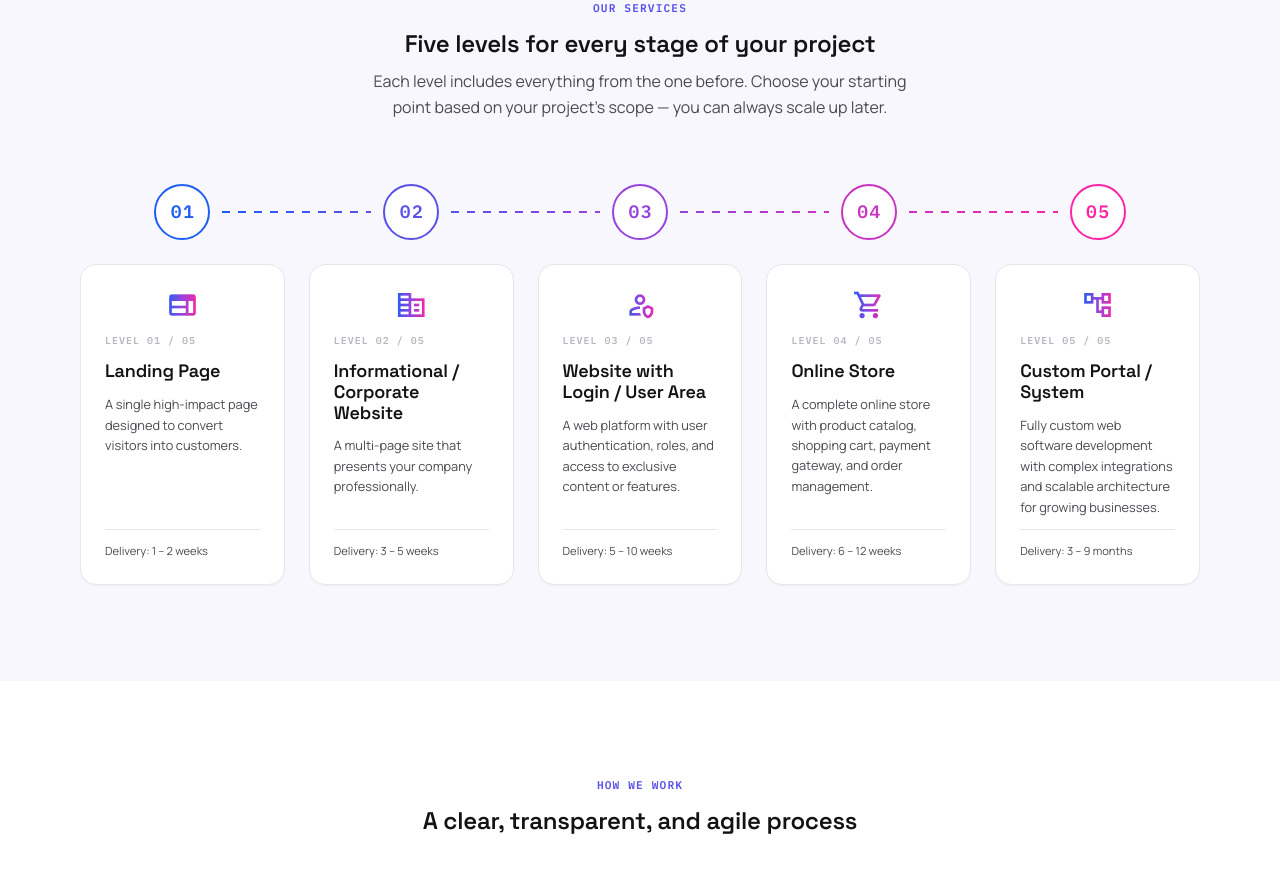
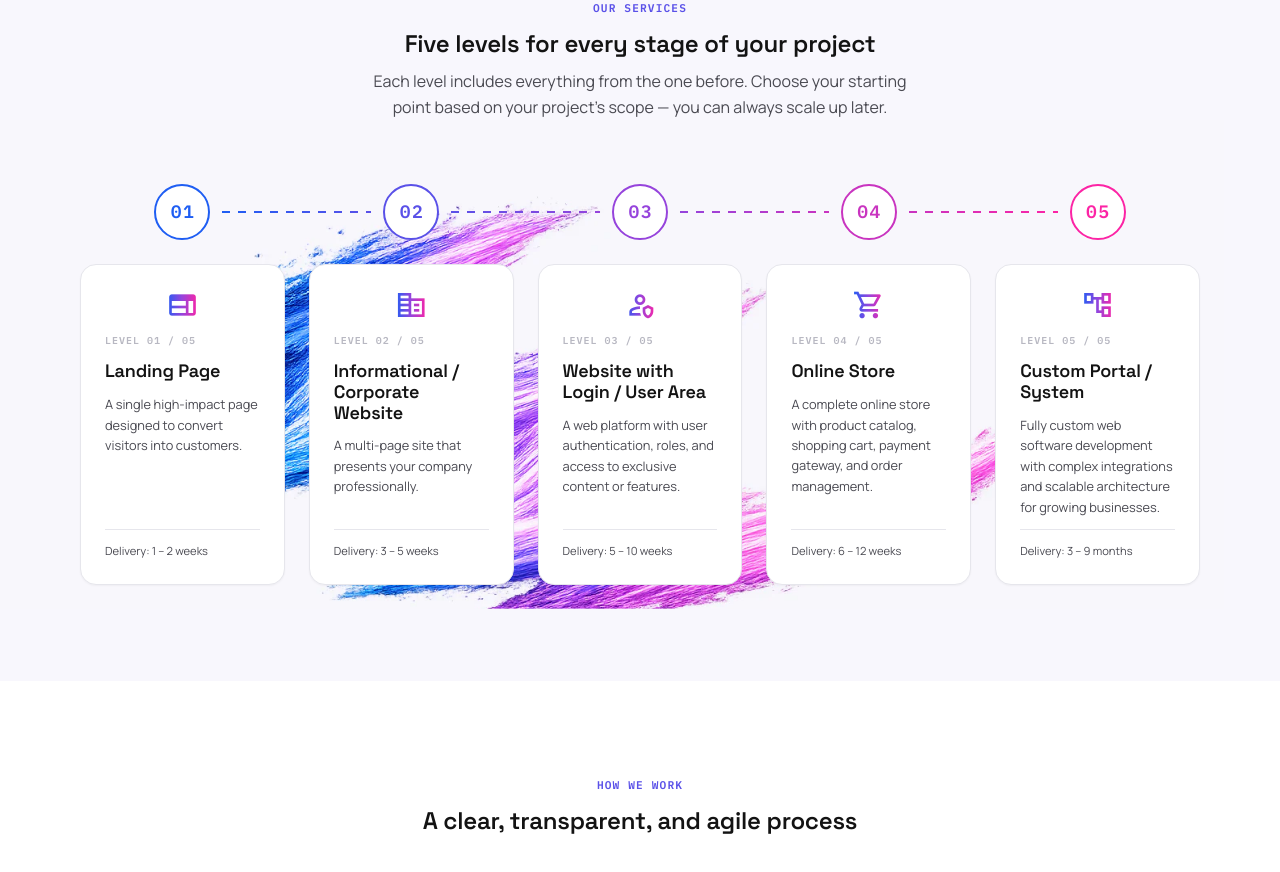
Before and after one commit to 0M1N1D0/innovarxWeb, a Next.js app: page /en in a window 1280 px wide. Shown: the part 940-1812 px from the top of the page. Built offline with nearby package versions, Linux system fonts and the light colour scheme.

Commit message:
update diseño tarjeta niveles

```diff
--- a/src/features/services-catalog/components/ServiceLevels.module.css
+++ b/src/features/services-catalog/components/ServiceLevels.module.css
@@ -24,6 +24,27 @@
   color: var(--color-text-secondary);
 }
 
+.levelsVisual {
+  position: relative;
+  isolation: isolate;
+  display: flow-root;
+}
+
+.zigzag {
+  position: absolute;
+  z-index: -1;
+  inset: 0 calc(-1 * var(--space-4)) calc(-1 * var(--space-5));
+  overflow: hidden;
+  pointer-events: none;
+}
+
+.zigzag img {
+  width: 100%;
+  height: 100%;
+  object-fit: cover;
+  object-position: left 30%;
+}
+
 .grid {
   margin-top: var(--space-8);
   display: grid;
@@ -45,4 +66,9 @@
        números y la grilla se acerca a ellos. */
     margin-top: var(--space-5);
   }
+
+  .zigzag {
+    left: calc(-1 * var(--space-9));
+    right: calc(-1 * var(--space-5));
+  }
 }
--- a/src/features/services-catalog/components/ServiceLevels.tsx
+++ b/src/features/services-catalog/components/ServiceLevels.tsx
@@ -1,5 +1,6 @@
 import type { Locale } from "next-intl";
 import { getTranslations } from "next-intl/server";
+import { ImageAnimation } from "@/shared/components/ImageAnimation";
 import { getServiceLevels } from "../services/service-levels.service";
 import { ServiceLevelCard } from "./ServiceLevelCard";
 import { ServiceLevelSteps } from "./ServiceLevelSteps";
@@ -23,6 +24,16 @@ export async function ServiceLevels({ locale }: ServiceLevelsProps) {
           el titular de ambos catálogos se actualiza a mano. */}
       <h2 className={styles.title}>{t("title")}</h2>
       <p className={styles.intro}>{t("intro")}</p>
+      <div className={styles.levelsVisual}>
+        <ImageAnimation
+          src="/images/imagen-brocha-zigzag.webp"
+          alt=""
+          width={1536}
+          height={1024}
+          direction="diagonal"
+          duration="var(--duration-brush)"
+          className={styles.zigzag}
+        />
         <ServiceLevelSteps serviceLevels={serviceLevels} />
         <ul className={styles.grid}>
           {serviceLevels.map((serviceLevel) => (
@@ -34,5 +45,6 @@ export async function ServiceLevels({ locale }: ServiceLevelsProps) {
           ))}
         </ul>
       </div>
+    </div>
   );
 }
```
Also changed, not shown: public/images/imagen-brocha-zigzag.webp (added). Lines whose indentation alone changed are shown as unchanged.
